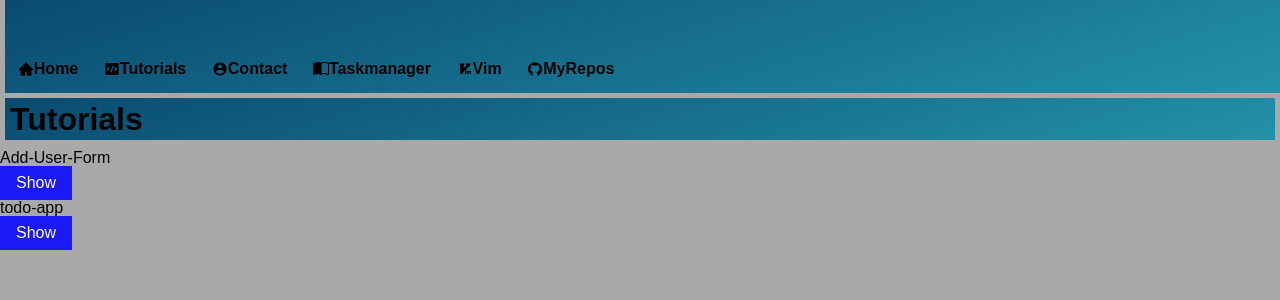
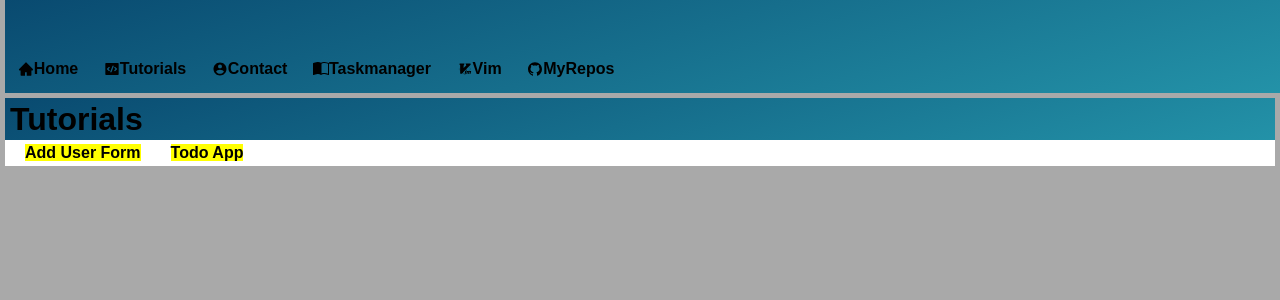
Before and after one commit to Degi100/centraldev, a React (Create React App) app: page /tutorials in a window 1280 px wide. Shown: the top 300 px of the page. Built offline with nearby package versions, Linux system fonts and the light colour scheme.

Commit message:
vid test

```diff
--- a/src/components/pages/Contact.js
+++ b/src/components/pages/Contact.js
@@ -10,6 +10,7 @@ export const Contact = () => {
       playsInline
       poster="/assets/poster.png"
       src="https://media.w3.org/2010/05/sintel/trailer_hd.mp4"
+
     />
       </div>
   );
--- a/src/components/pages/Todoes.js
+++ b/src/components/pages/Todoes.js
@@ -72,9 +72,9 @@ const ToDo = () => {
           placeholder="Input Task"
         />
 
-        <button type="submit">
+        <label type="submit">
           <GrFormAdd />
-        </button>
+        </label>
       </form>
       {todos.map((todo) => (
         <div key={todo.id} className="todo">
@@ -97,18 +97,18 @@ const ToDo = () => {
           </div>
           <div className="todo-actions">
             {todo.id === todoEditing ? (
-              <button onClick={() => submitEdits(todo.id)}>
+              <label onClick={() => submitEdits(todo.id)}>
                 <AiFillCheckCircle />
-              </button>
+              </label>
             ) : (
-              <button onClick={() => setTodoEditing(todo.id)}>
+              <label onClick={() => setTodoEditing(todo.id)}>
                 <AiFillEdit />
-              </button>
+              </label>
             )}
 
-            <button onClick={() => deleteTodo(todo.id)}>
+            <label onClick={() => deleteTodo(todo.id)}>
               <BsFillTrashFill />
-            </button>
+            </label>
           </div>
         </div>
       ))}
--- a/src/components/pages/Tutorials.js
+++ b/src/components/pages/Tutorials.js
@@ -1,5 +1,5 @@
 import React, { useState } from "react";
-import { AddUser } from "../AddUser/AddUser";
+import { AddUser } from "../tutorials/AddUser/AddUser";
 import { Todoes } from "../pages/Todoes";
 import "./tutorials.scss";
 
@@ -11,23 +11,20 @@ export const Tutorials = () => {
     <div>
       <div className="layer-headline">
         <h1>Tutorials</h1>
+        <div className="tut-subnavi">
+          {showAddUserForm && <AddUser />}
+          <label onClick={() => setShowAddUserForm(!showAddUserForm)}>
+            <span>Add User Form</span>
+
+            </label>
+          {showTodoApp && (
+            <div>
+              <Todoes />
+            </div>
+          )}
+          <label onClick={() => setShowTodoApp(!showTodoApp)}><span>Todo App</span></label>
+        </div>
       </div>
-
-      <div className="addUser">Add-User-Form</div>
-      {showAddUserForm && (
-        <div>
-          <AddUser />
-        </div>
-      )}
-      <button onClick={() => setShowAddUserForm(!showAddUserForm)}>Show</button>
-
-      <div className="todos">todo-app</div>
-      {showTodoApp && (
-        <div>
-          <Todoes />
-        </div>
-      ) }
-      <button onClick={() => setShowTodoApp(!showTodoApp)}>Show</button>
     </div>
   );
 };
--- a/src/components/pages/tutorials.scss
+++ b/src/components/pages/tutorials.scss
@@ -1,18 +1,17 @@
-.add-user{
+.add-user {
   table {
     border-spacing: 3px;
     border-collapse: separate;
-		tr{
-			td{
+    tr {
+      td {
         background-color: #eeeeee;
         padding: 3px;
         input {
-					font-size:1,4rem;
+          font-size: 1, 4rem;
         }
-
       }
       td:nth-of-type(3) {
-				background-color: darkgray
+        background-color: darkgray;
       }
     }
   }
@@ -22,3 +21,15 @@
     width: 503px;
   }
 }
+
+.tut-subnavi {
+  padding: 5px;
+  label {
+    cursor: pointer;
+    padding: 15px;
+    font-weight: bold;
+	span {
+		background-color: yellow;
+	}
+  }
+}
--- a/src/components/AddUser/AddUser.jsx
+++ b/src/components/tutorials/AddUser/AddUser.jsx
@@ -1,6 +1,6 @@
 import { React, useState, useRef, useEffect } from "react";
 import "./adduser.scss";
-import initialUsers from "../../data/showcaseUsers.json";
+import initialUsers from "../../../data/showcaseUsers.json";
 
 export const AddUser = () => {
   const [users, setUsers] = useState(initialUsers);
@@ -87,7 +87,7 @@ export const AddUser = () => {
         />
         </td>
         <td>
-        <button onClick={handleAddUser}>Add User</button>
+        <label onClick={handleAddUser}>Add User</label>
 
         </td>
         </tr>
```
Also changed, not shown: src/components/tutorials/AddUser/adduser.scss (renamed from src/components/AddUser/adduser.scss), 1 other file (tests, documents, lock files or other folders). Lines whose indentation alone changed are shown as unchanged.
